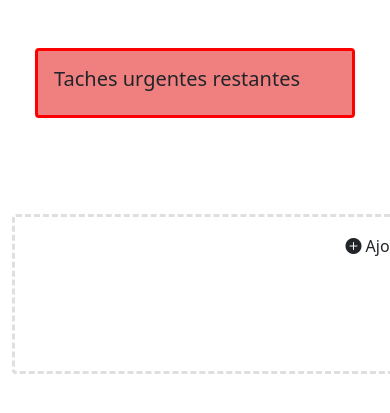
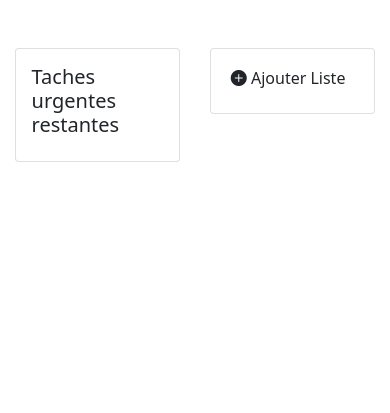
Before and after one commit to lutinelle/christelle_diss_todolist, a Symfony app: template templates/to_do_list/index.html.twig in a window 390 px wide; the page is wider, and only the part inside the window is pictured. Shown: the top 413 px of that part. Run offline with Twig, Linux system fonts and the light colour scheme; the template is opened without the code that fills it, so the values that code supplies are empty; some libraries are stand-ins or nearby versions.

Commit message:
fix card size on mobile and icone position for long task name

```diff
--- a/public/css/style.css
+++ b/public/css/style.css
@@ -8,10 +8,14 @@
 }
 
 .card{
+    width: 97%;
+}
 
-    width: 30rem;
+@media screen and (min-width: 512px) {
+    .card{
+        width: 30rem;
+    }
 
-}
 .add-card{
     height: 10rem;
     border-style: dashed;
--- a/templates/to_do_list/index.html.twig
+++ b/templates/to_do_list/index.html.twig
@@ -71,7 +71,7 @@
                                 <label class="form-check-label " for="{{ task.Id }}">
                                     {{ task.Name }}
                                 </label>
-                            </div>
+
 
                             <!--groupe icones d'action trash et edit-->
                                 <div class="btn-group col " role="group" aria-label="Basic example" >
@@ -88,6 +88,7 @@
                                             <i class="bi bi-exclamation-circle"></i>
                                         {% endif %}
                                     </a>
+                                </div>
                             </div>
                         </div>
                         {% endfor %}
```
Lines whose indentation alone changed are shown as unchanged.
